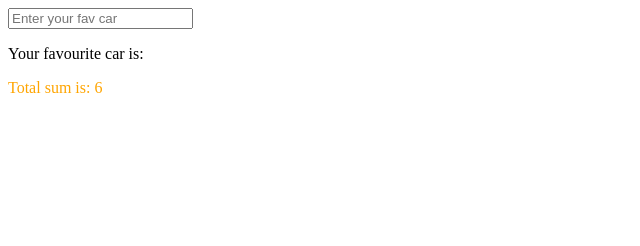
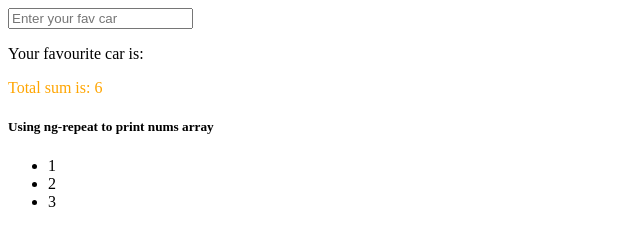
Before and after one commit to arshkhatwani/angularjs-tut, a plain HTML site: page index.html in a window 1280 px wide. Shown: the whole page, without its empty margins (0-640 px from the left). Drawn offline with nearby package versions, Linux system fonts and the light colour scheme.

Commit message:
ng-repeat directive

```diff
--- a/index.html
+++ b/index.html
@@ -13,5 +13,12 @@
         <p>Your favourite car is: {{favCar}}</p>
 
         <p class="{{color}}">Total sum is: {{nums[0] + nums[1] + nums[2]}}</p>
+
+        <div>
+            <h5>Using ng-repeat to print nums array</h5>
+            <ul>
+                <li ng-repeat="x in nums">{{x}}</li>
+            </ul>
+        </div>
     </body>
 </html>
```
